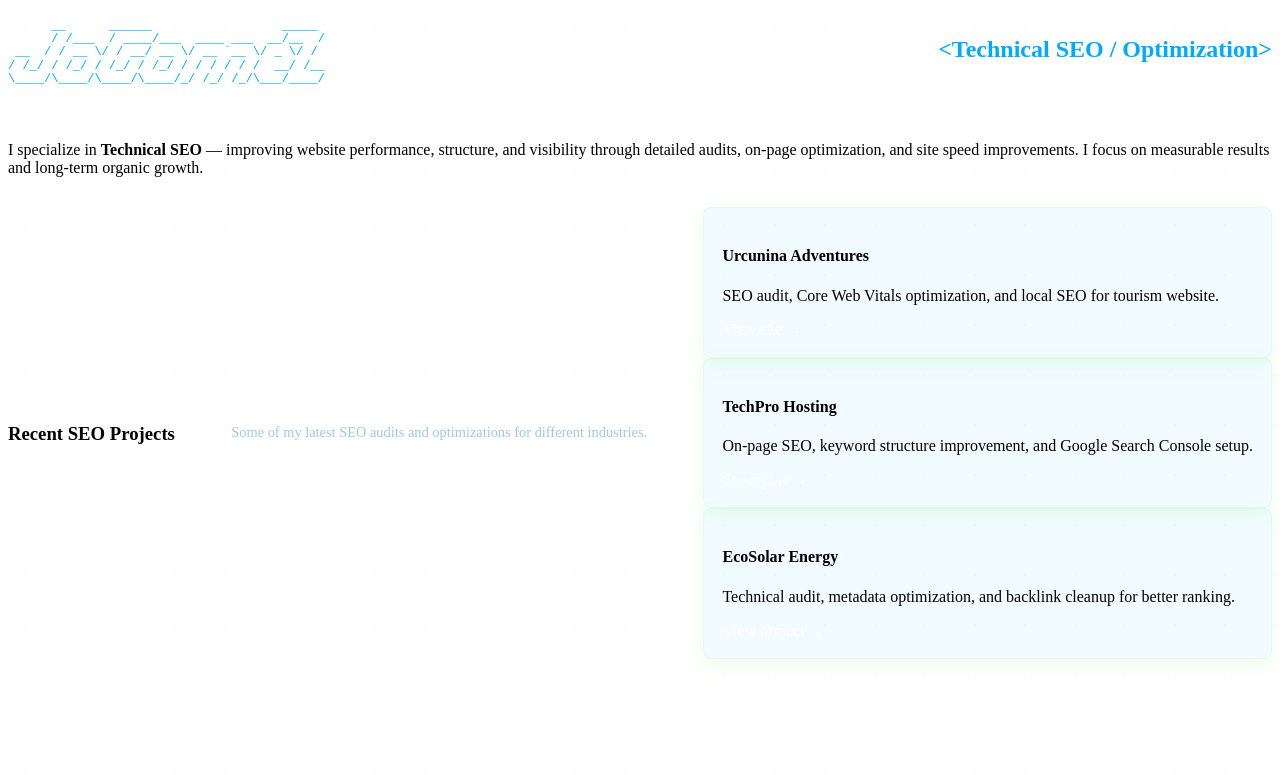
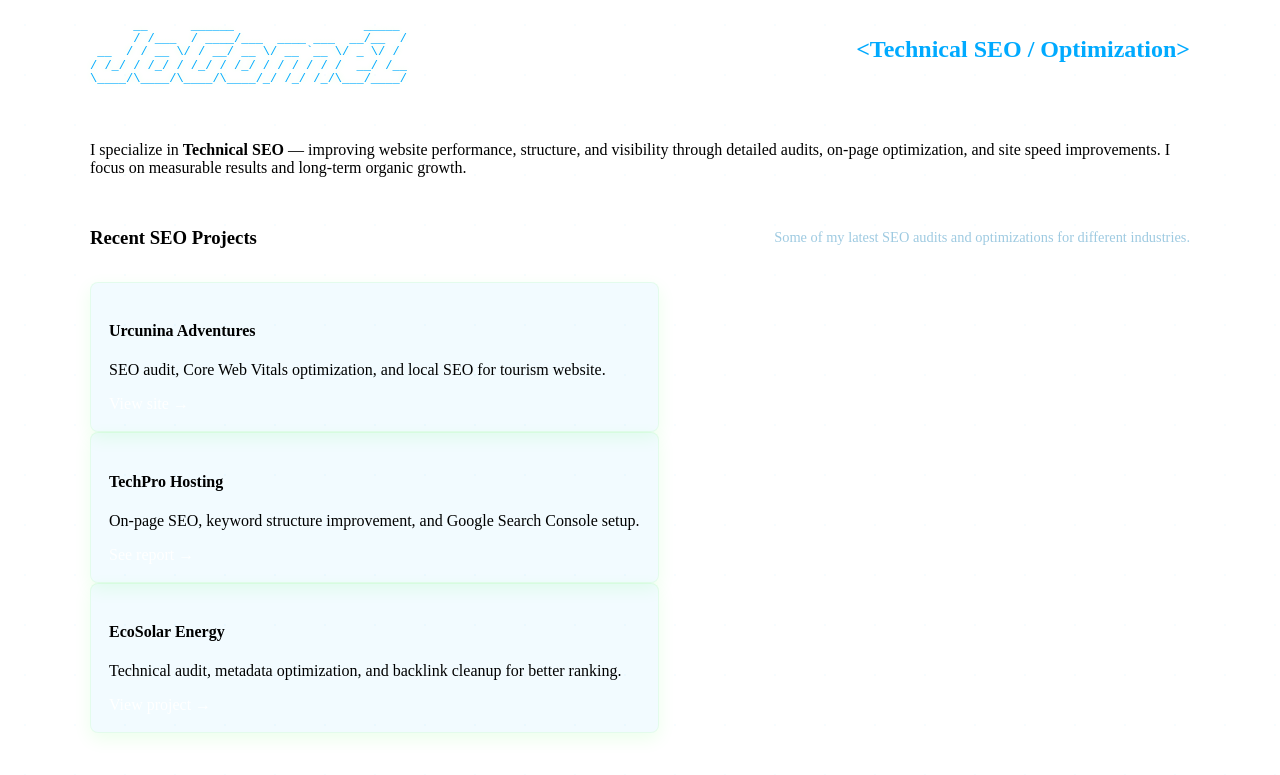
Before and after one commit to jonathang88/jonathangomez.qzz.io, a PHP site: page /seo in a window 1280 px wide. Shown: the top 775 px of the page. Run offline with PHP 8.4, Linux system fonts and the light colour scheme.

Commit message:
Update theme-seo.css

```diff
--- a/css/theme-seo.css
+++ b/css/theme-seo.css
@@ -4,6 +4,7 @@
   --bg: #030712;
   --card: rgba(0, 170, 255, 0.05);
   --muted: #9ecae1;
+  --maxw: 1100px;
 }
 
 body {
```
